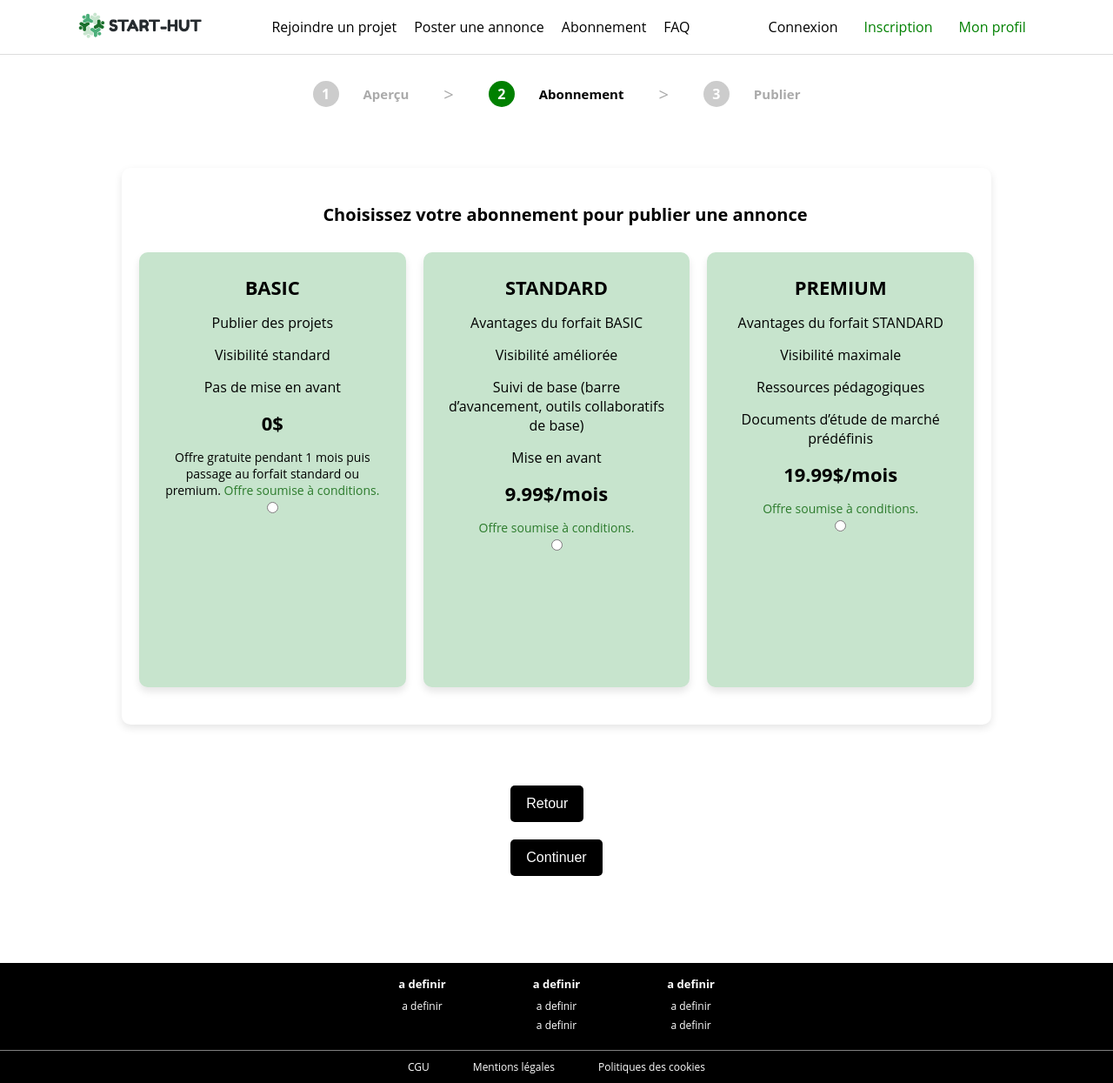
After one commit to SnowZucc/Start-Hut, a PHP site: page /annonce-abonnement.php in a window 1280 px wide. The commit adds this page. Shown: the whole page at 87% size. Run offline with PHP 8.4, Linux system fonts and the light colour scheme.

Commit message:
poster annonce version 1 ( pas encore finis)

```diff
--- /dev/null
+++ b/annonce-abonnement.php
@@ -0,0 +1,81 @@
+<!DOCTYPE html>
+<html>
+    <head>
+        <meta charset="utf-8">
+        <meta http-equiv="X-UA-Compatible" content="IE=edge">
+        <meta name="description" content="">
+        <meta name="viewport" content="width=device-width, initial-scale=1">
+        <link rel="stylesheet" href="src/styles/stylesmeryem.css">
+        <link rel="stylesheet" href="styles.css">
+    </head>
+    <body>
+        <?php include('header.php'); ?>             <!-- Rajoute le header par la magie de PHP  -->
+
+             <div class="content">                       <!-- on mets tout dans cette classe pour que les info soient centré -->
+
+
+                <!-- Barre de progression -->
+                 <div class="progress-container">
+                    <div class="progress-step"><span>1</span> Aperçu</div>
+                    <div class="progress-separator">></div>
+                    <div class="progress-step active"><span>2</span> Abonnement</div>
+                    <div class="progress-separator">></div>
+                    <div class="progress-step"><span>3</span> Publier</div>
+                 </div>
+
+                 <div class="containerabonnement">
+            <!-- Si vous avez dautre idées pour le textes et les prix nhesitez pas -->
+            <h1>Choisissez votre abonnement pour publier une annonce</h1>
+            <div class="plans">
+             <!-- Bloc représentant l'offre BASIC -->
+            <div class="plan basic">
+                <h2>BASIC</h2>
+                <ul> <!-- avantage de loffre-->
+                    <li>Publier des projets</li>
+                    <li>Visibilité standard</li>
+                    <li>Pas de mise en avant</li>
+                </ul>
+                <p class="price">0$</p> <!-- Affichage du prix de l'abonnement -->
+                <p class="condition">Offre gratuite pendant 1 mois puis passage au forfait standard ou premium. <a href="#">Offre soumise à conditions.</a></p>
+                <input type="radio" name="abonnement" value="basic" required>
+            </div>
+            <!-- Bloc représentant l'offre STANDARD -->
+            <div class="plan standard">
+                <h2>STANDARD</h2>
+                <ul> <!-- avantage de loffre-->
+                    <li>Avantages du forfait BASIC</li>
+                    <li>Visibilité améliorée</li>
+                    <li>Suivi de base (barre d’avancement, outils collaboratifs de base)</li>
+                    <li>Mise en avant</li>
+                </ul>
+                <p class="price">9.99$/mois</p>
+                <p class="condition"><a href="#">Offre soumise à conditions.</a></p>
+                <input type="radio" name="abonnement" value="standard">
+            </div>
+           <!-- Bloc représentant l'offre PREMIUM -->
+            <div class="plan premium">
+                <h2>PREMIUM</h2>
+                <ul> <!-- avantage de loffre-->
+                    <li>Avantages du forfait STANDARD</li>
+                    <li>Visibilité maximale</li>
+                    <li>Ressources pédagogiques</li>
+                    <li>Documents d’étude de marché prédéfinis</li>
+                </ul>
+                <p class="price">19.99$/mois</p>
+                <p class="condition"><a href="#">Offre soumise à conditions.</a></p>
+                <input type="radio" name="abonnement" value="premium">
+            </div>
+        </div>
+    </div>
+    <!-- Boutons de navigation -->
+    <div class="navigation-buttons">
+                    <button type="button" class="back-btn" onclick="history.back()">Retour</button>
+                    <button type="submit" class="next-btn">Continuer</button>
+                </div>
+            </div>
+
+
+
+            <?php include('footer.php'); ?>
+    </body>
+</html>
--- a/header.php
+++ b/header.php
@@ -5,7 +5,7 @@
         </div>
         <ul class="nav-links">
             <li><a href="annonces.php">Rejoindre un projet</a></li>
-            <li><a href="#">Poster une annonce</a></li>
+            <li><a href="posterannonce.php">Poster une annonce</a></li>
             <li><a href="abonnement.php">Abonnement</a></li>
             <li><a href="FAQ.php">FAQ</a></li>
         </ul>
--- a/src/styles/stylesmeryem.css
+++ b/src/styles/stylesmeryem.css
@@ -477,84 +477,190 @@
                                                   /*CONSULTER LES ABONNEMENT */
 
 .containerabonnement {
-      max-width: 1000px; /* largeur max */
-      margin: 50px auto; /* centrer le conteneur */
+  max-width: 1000px;
+  height: 640px;
+  margin: 50px auto;
   background: white;
-      padding: 20px; /* espage int */
+  padding: 20px;
   border-radius: 10px;
-      box-shadow: 0 4px 10px rgba(0, 0, 0, 0.1); /* ombre du conteneur */
-
-
+  box-shadow: 0 4px 10px rgba(0, 0, 0, 0.1);
 }
-
-
 .containerabonnement h1 {
-      font-size: 24px; /* taille textes */
-      margin-bottom: 30px; /* espace aores le tetxte */
+  font-size: 20px;
+  margin-bottom: 30px;
+  text-align: center;
 }
-
 .plans {
   display: flex;
-      justify-content: space-around; /* pour disposer les 3 plan de maniere egale */
+  justify-content: space-between;
+  gap: 20px;
 }
-
 .plan {
   background: #C7E4CD;
   border-radius: 10px;
-      padding: 20px; /* espage int */
-      width: 30%;
-
+  padding: 25px;
+  height: 500px;
+  width: 32%;
   text-align: center;
   box-shadow: 0 5px 8px rgba(0, 0, 0, 0.1);
 }
-
 .plan h2 {
-      margin-bottom: 15px; /* espage sous le titre */
+  margin-bottom: 15px;
+  font-size: 22px;
 }
-
 .plan ul {
   list-style: none;
   padding: 0;
-
 }
-
 .plan ul li {
-      margin: 10px 0; /* espage entre les elments de la luste */
+  margin: 15px 0;
+  font-size: 16px;
 }
-
-  .price { /* parametre prix*/
-      font-size: 20px;
+.price {
+  font-size: 22px;
   font-weight: bold;
   margin: 15px 0;
 }
-
 button {
-      background: #4caf50;/* couleur */
-      color: white; /* texte */
-      padding: 10px 15px;
+  background: #4caf50;
+  color: white;
+  padding: 12px 18px;
   border: none;
   border-radius: 5px;
   cursor: pointer;
+  margin-top: 15px;
+  font-size: 16px;
+}
+button:hover {
+  background: #45a049;
+}
+.condition {
+  font-size: 14px;
   margin-top: 10px;
 }
-
-  button:hover {
-      background: #45a049;  /*bouton change de couleur lors de la survol */
-  }
-
-  .condition {
-      font-size: 12px;
-      margin-top: 10px;
-  }
-
 .condition a {
   color: #2c7b2c;
   text-decoration: none;
 }
 
+                                                   /* CONSULTER LES ABONNEMENT */
+
+                                                   /* POSTER UNE ANNONCE */
+/*Barre etapes pour poster une annonce*/
+
+.progress-container {
+  display: flex;
+  align-items: center;
+  justify-content: center;
+  gap: 30px;
+  margin-bottom: 20px;
+
+}
+
+.progress-step {
+  display: flex;
+  gap: 20px;
+  align-items: center;
+  font-size: 15px;
+  font-weight: bold;
+  color: #aaa;
+}
+
+.progress-step span {
+  display: flex;
+  align-items: center;
+  justify-content: center;
+  width: 30px;
+  height: 30px;
+  border-radius: 50%;
+  background-color: #ccc;
+  color: white;
+  margin-right: 8px;
+  font-size: 16px;
+}
+
+.progress-step.active span {
+  background-color: green;
+}
+
+.progress-step.active {
+  color: black;
+}
+
+.progress-separator {
+  font-size: 20px;
+  color: #aaa;
+  margin: 0 10px;
+}
+
+/*Barre etapes pour poster une annonce*/
 
 
+.containerposter {
+
+  background: white;
+  padding: 30px;
+  border-radius: 8px;
+  box-shadow: 0 0 10px rgba(0, 0, 0, 0.1);
+  width: 1000px;
+}
+
+.form-group {
+  display: flex;
+  align-items: center;
+  margin-bottom: 15px;
+}
+.form-group label {
+  flex: 1;
+  font-weight: bold;
+  color: rgb(0, 0, 0);
+  padding-right: 20px;
+}
+.form-group input, .form-group select, .form-group textarea {
+  flex: 2;
+  padding: 10px;
+  border: 1px solid #ccc;
+  border-radius: 4px;
+  width: 100%;
+}
+.form-group textarea {
+  height: 80px;
+}
+.file-input {
+  display: flex;
+  align-items: center;
+}
+.file-input input {
+  flex: 2;
+}
+.submit-btn {
+  width: 100%;
+  padding: 12px;
+  background-color: black;
+  color: white;
+  border: none;
+  border-radius: 4px;
+  cursor: pointer;
+  font-size: 16px;
+  font-weight: bold;
+  margin-top: 20px;
+}
+.submit-btn:hover {
+  background-color: #333;
+}
+
+.back-btn,.next-btn {
+  margin-top: 20px;
+  background-color : black;
+  display: flex;
+  justify-content: space-between;
+}
+.next-btn:hover {
+  background-color: #333;
+}
+.back-btn:hover {
+  background-color: #333;
+}
 
 
-
-                                                   /* CONSULTER LES ABONNEMENT */
+                                                  /* POSTER UNE ANNONCE */
```
Also changed, not shown: posterannonce.php (added, +74 -0 lines). Lines whose indentation alone changed are shown as unchanged.
